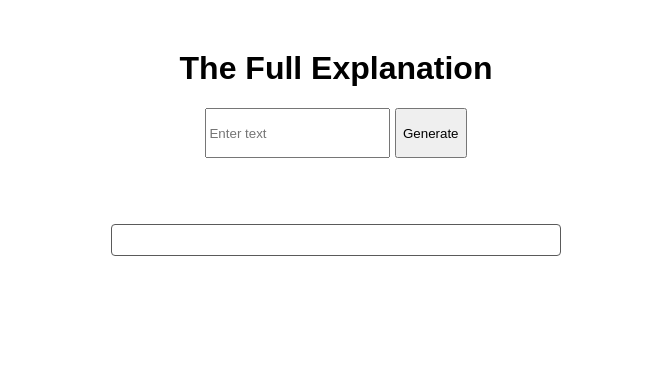
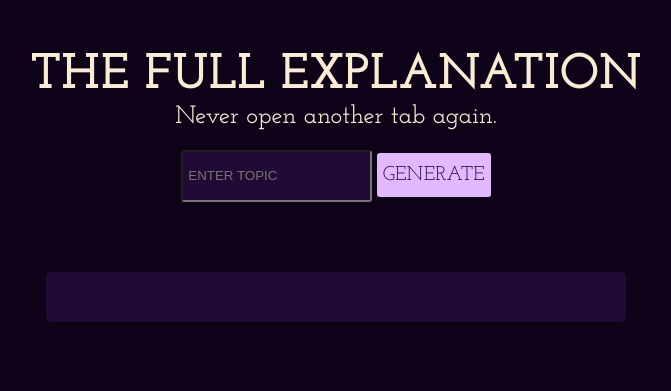
Before and after one commit to Sharatjacob2/personal_wiki, a Flask app: page / in a window 1280 px wide. Shown: the top 391 px of the page, without its empty margins (304-975 px from the left). Run offline with Flask 3, Linux system fonts and the light colour scheme.

Commit message:
started styling css

```diff
--- a/app.py
+++ b/app.py
@@ -22,5 +22,5 @@ def llm_context_output():
     output_explanation, output_tags  =  in_context_explainer(context, topic)
     return jsonify({"explanation": output_explanation, "tags": output_tags})
 
-if __name__ == '__main__':
-    app.run(port=5000, debug=True)
+# if __name__ == '__main__':
+#     app.run(port=5000, debug=True)
--- a/static/scripts.js
+++ b/static/scripts.js
@@ -1,3 +1,7 @@
+const heightOfInput = document.getElementById("user-input").style.height;
+document.getElementById("run-btn").style.height = heightOfInput;
+
+
 document.getElementById('run-btn').addEventListener('click', function () {
     const userInput = document.getElementById('user-input').value;
     fetch('/llm_output', {
@@ -30,11 +34,11 @@ document.getElementById('run-btn').addEventListener('click', function () {
 
 let container_explanation = document.getElementById('explanation');
 
-container_explanation.addEventListener('click', function(event) {
+container_explanation.addEventListener('click', function (event) {
     if (event.target.classList.contains('tag')) {
         newTag(event.target);
     }
-    });
+});
 
 function newTag(button) {
     console.log(button);
--- a/static/styles.css
+++ b/static/styles.css
@@ -1,27 +1,70 @@
 body {
     font-family: Arial, sans-serif;
     text-align: center;
+    color: antiquewhite;
     margin-top: 50px;
+    background-color: rgb(14, 3, 25);
 }
 
 .explained {
-    width: 450px;
+    width: 600px;
     text-align: left;
     margin: auto;
     padding-top: 50px;
     padding-bottom: 50px;
 }
 
+.mainTitle {
+    font-family: Josefin Slab;
+    font-size: 50px;
+    margin-bottom: 3px;
+}
+
+.subTitle {
+    font-family: Josefin Slab;
+    font-size: 25px;
+    font-weight: 500;
+    margin-top: 3px;
+}
+
+
 .context_para {
-    border-style: solid;
-    border-width: 1px;
-    padding: 15px;
-    border-radius: 4px;
-    border-color: rgb(90, 90, 90);
+    border-style: hidden;
+    padding: 25px;
+    border-radius: 5px;
+    background-color: rgb(33, 11, 53);
+    margin-left: 10px;
+    margin-right: 10px;
+    font-size: 20px;
+    font-family: Josefin Slab;
+    font-weight: 300;
 }
 
 .tag {
     padding: 1px 3px;
-    color: w;
+    color: rgb(226, 184, 255);
     border: none;
+    background-color: rgb(33, 11, 53);
+    font-size: 20px;
+    font-family: Josefin Slab;
+    font-weight: 300;
+
 }
+
+#user-input {
+    appearance: none;
+    color: white;
+    background-color: rgb(33, 11, 53);
+    padding: 2px 5px;
+    outline: none;
+    border-radius: 3px;
+}
+
+#run-btn{
+    background-color: rgb(226, 184, 255);
+    color: rgb(33, 11, 53);
+    border: none;
+    border-radius: 3px;
+    font-family: Josefin Slab;
+    font-size: 20px;
+}
--- a/templates/index.html
+++ b/templates/index.html
@@ -6,12 +6,18 @@
     <meta name="viewport" content="width=device-width, initial-scale=1.0">
     <title>Full Context</title>
     <link rel="stylesheet" href="/static/styles.css">
+    <link rel="preconnect" href="https://fonts.googleapis.com">
+    <link rel="preconnect" href="https://fonts.gstatic.com" crossorigin>
+    <link
+        href="https://fonts.googleapis.com/css2?family=Josefin+Sans:ital,wght@0,100..700;1,100..700&family=Josefin+Slab:ital,wght@0,100..700;1,100..700&display=swap"
+        rel="stylesheet">
 </head>
 
 <body>
-    <h1>The Full Explanation</h1>
-    <input type="text" id="user-input" style="height: 44px;" placeholder="Enter text">
-    <button id="run-btn" style="height: 50px;">Generate</button>
+    <h1 class="mainTitle">THE FULL EXPLANATION</h1>
+    <h2 class="subTitle">Never open another tab again.</h2>
+    <input type="text" id="user-input" style="height: 44px;" placeholder="ENTER TOPIC">
+    <button id="run-btn">GENERATE</button>
     <div id="explanation" class="explained">
         <p id="main_explanation" class="context_para"></p>
     </div>
@@ -19,4 +25,5 @@
     <script src="/static/scripts.js"></script>
 
 </body>
+
 </html>
```
